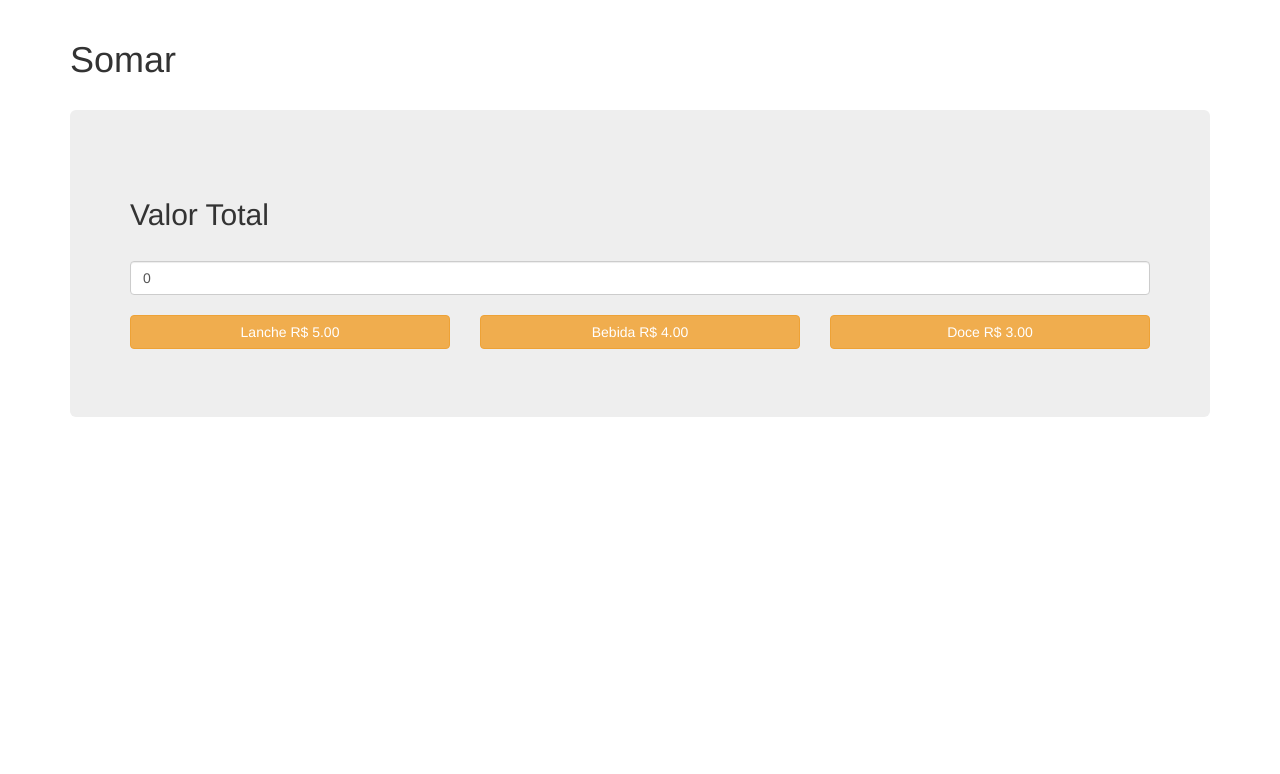
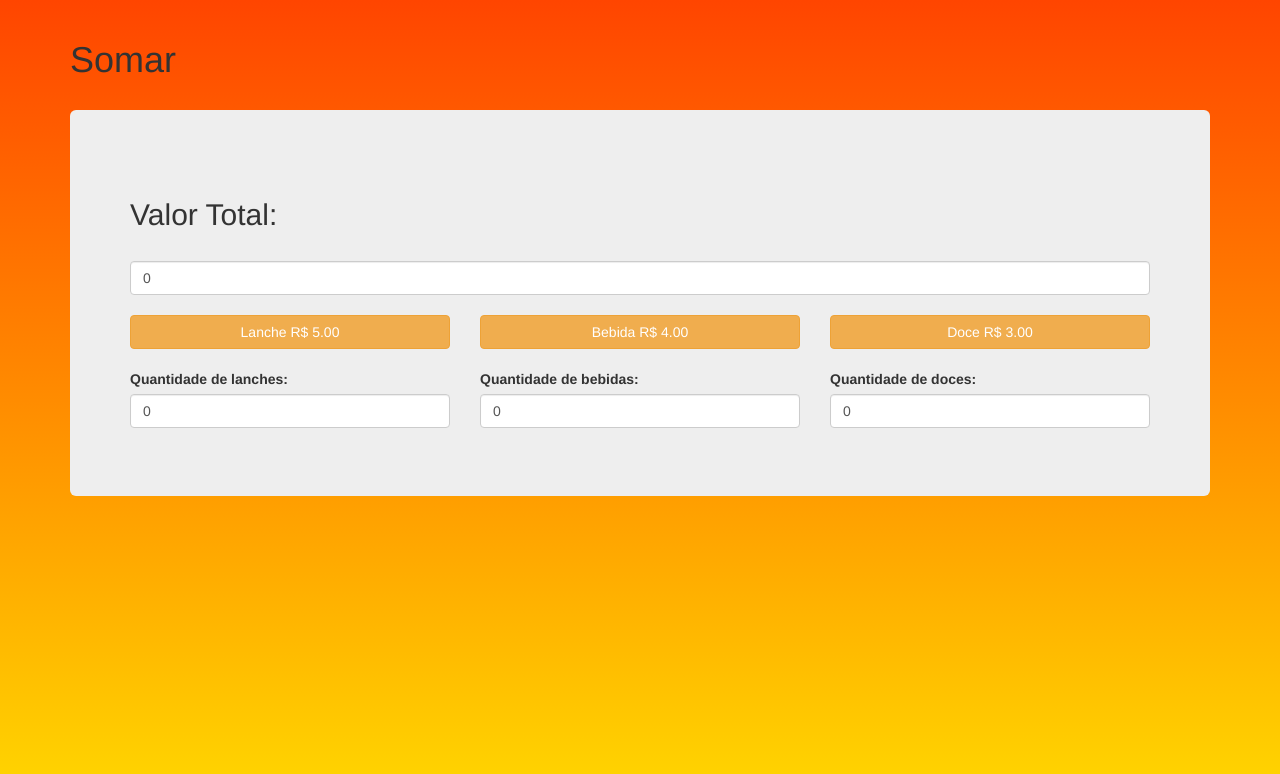
Before and after one commit to anderrf/exemploAngular, an Angular app: page / in a window 1280 px wide. Shown: the top 774 px of the page. Built offline with nearby package versions, Linux system fonts and the light colour scheme.

Commit message:
Adicao da funcao de contar quantidades

```diff
--- a/src/app/somar/components/somar/somar.component.css
+++ b/src/app/somar/components/somar/somar.component.css
@@ -0,0 +1,6 @@
+body{
+    background: linear-gradient(to bottom, orangered, darkorange, gold);
+    min-height: 100vh;
+    background-repeat: no-repeat;
+    background-attachment: fixed;
+}
--- a/src/app/somar/components/somar/somar.component.html
+++ b/src/app/somar/components/somar/somar.component.html
@@ -8,7 +8,7 @@
 
     <div class="row">
         <div class="col-md-12">
-            <h2>Valor Total</h2>
+            <h2>Valor Total:</h2>
         </div>
     </div>
 
@@ -20,13 +20,28 @@
 
     <div class="row">
         <div class="col-md-4">
-            <button class="btn btn-block btn-warning" type="button" id="btnLanche" (click)="calcula(5)">Lanche R$ 5.00</button>
+            <button class="btn btn-block btn-warning" type="button" id="btnLanche" (click)="calcula(5); addLanche()">Lanche R$ 5.00</button>
         </div>
         <div class="col-md-4">
-            <button class="btn btn-block btn-warning" type="button" id="btnBebida" (click)="calcula(4)">Bebida R$ 4.00</button>
+            <button class="btn btn-block btn-warning" type="button" id="btnBebida" (click)="calcula(4); addBebida()">Bebida R$ 4.00</button>
         </div>
         <div class="col-md-4">
-            <button class="btn btn-block btn-warning" type="button" id="btnDoce" (click)="calcula(3)">Doce R$ 3.00</button>
+            <button class="btn btn-block btn-warning" type="button" id="btnDoce" (click)="calcula(3); addDoce()">Doce R$ 3.00</button>
+        </div>
+    </div>
+
+    <div class="row">
+        <div class="col-md-4">
+            <label for="">Quantidade de lanches:</label>
+            <input class="form-control" type="text" [value]="pegaQtLanches">
+        </div>
+        <div class="col-md-4">
+            <label for="">Quantidade de bebidas:</label>
+            <input class="form-control" type="text" [value]="pegaQtBebidas">
+        </div>
+        <div class="col-md-4">
+            <label for="">Quantidade de doces:</label>
+            <input class="form-control" type="text" [value]="pegaQtDoces">
         </div>
     </div>
 
--- a/src/app/somar/components/somar/somar.component.ts
+++ b/src/app/somar/components/somar/somar.component.ts
@@ -10,17 +10,47 @@ export class SomarComponent implements OnInit {
 
   constructor(private somar: SomarService) { }
   private valor:number;
+  private qtLanches:number;
+  private qtBebidas:number;
+  private qtDoces:number;
 
   ngOnInit() {
     this.valor = 0;
+    this.qtLanches = 0;
+    this.qtBebidas = 0;
+    this.qtDoces = 0;
   }
 
   calcula(valorRecebido:number){
     this.valor = this.somar.somar(this.valor, valorRecebido);
   }
 
+  addLanche(){
+    this.qtLanches = this.qtLanches + 1;
+  }
+
+  addBebida(){
+    this.qtBebidas = this.qtBebidas + 1;
+  }
+
+  addDoce(){
+    this.qtDoces = this.qtDoces + 1;
+  }
+
   get pegaValor(){
     return this.valor;
   }
 
+  get pegaQtLanches(){
+    return this.qtLanches;
+  }
+
+  get pegaQtBebidas(){
+    return this.qtBebidas;
+  }
+
+  get pegaQtDoces(){
+    return this.qtDoces;
+  }
+
 }
--- a/src/app/somar/services/somar.service.ts
+++ b/src/app/somar/services/somar.service.ts
@@ -6,7 +6,9 @@ import { Injectable } from '@angular/core';
 export class SomarService {
 
   constructor() { }
+
   somar(valor1:number, valor2:number):number{
     return valor1 + valor2;
   }
+
 }
--- a/src/styles.css
+++ b/src/styles.css
@@ -1,4 +1,6 @@
 /* You can add global styles to this file, and also import other style files */
+@import "../src/app/somar/components/somar/somar.component.css";
+
 .row{
     margin-top: 20px;
     margin-bottom: 20px;
```
